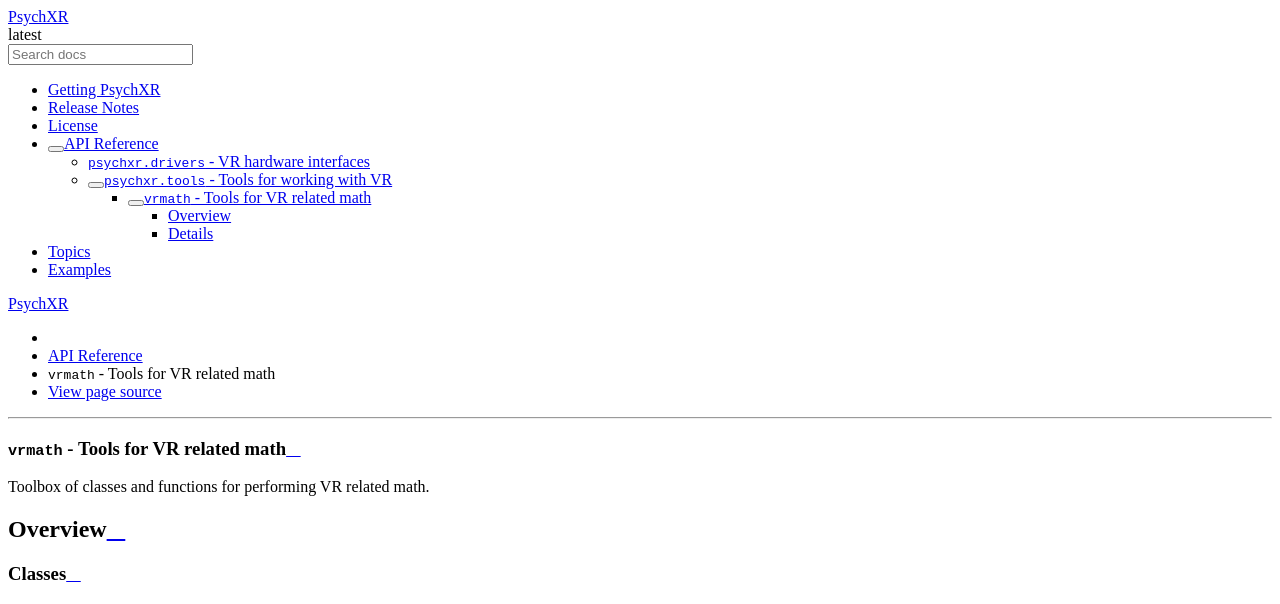
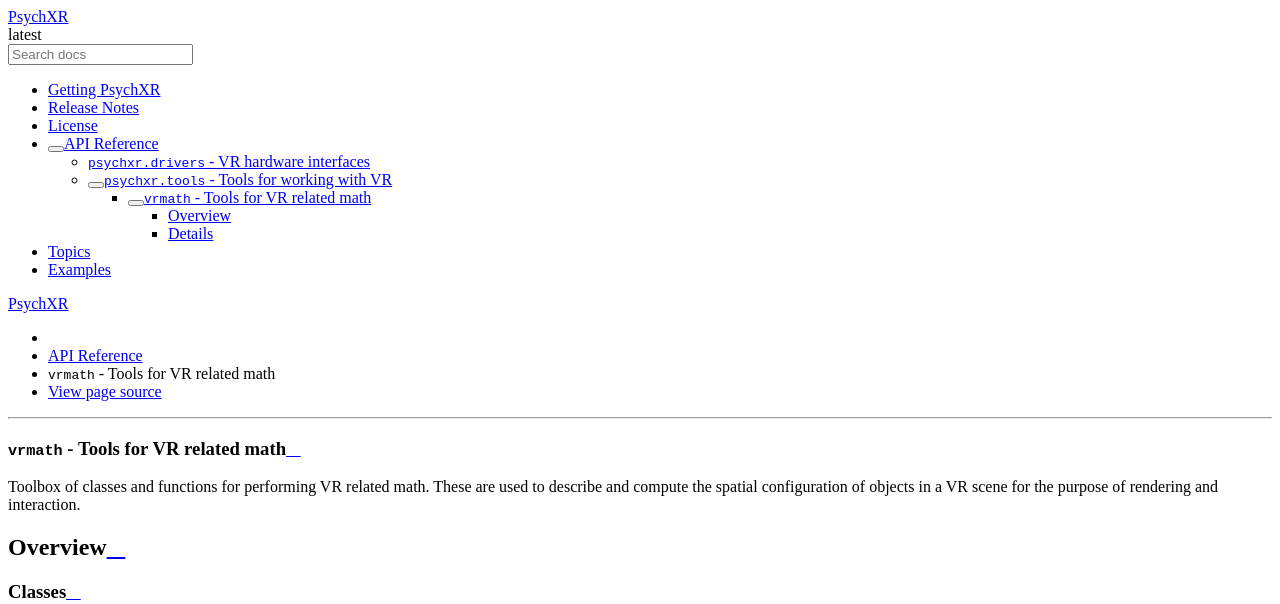
Before and after one commit to mdcutone/psychxr, a Sphinx documentation site: the page built from docs/api/vrmath.rst, in a window 1280 px wide, cut to the strip 0-604 px from the top of the page. Built offline with Sphinx 7.4.7 and the Read the Docs theme 2.0.0, drawn with Linux system fonts in a browser that asks for light colours.

Commit message:
DOCS: Updated documentation.

```diff
--- a/docs/api/vrmath.rst
+++ b/docs/api/vrmath.rst
@@ -4,7 +4,9 @@
 
 .. currentmodule:: psychxr.tools.vrmath
 
-Toolbox of classes and functions for performing VR related math.
+Toolbox of classes and functions for performing VR related math. These are used
+to describe and compute the spatial configuration of objects in a VR scene for
+the purpose of rendering and interaction.
 
 Overview
 ========
```
Also changed, not shown: docs/api/openhmd.rst (+6 -23 lines).
